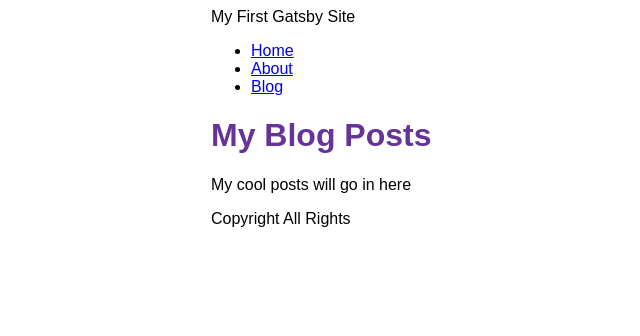
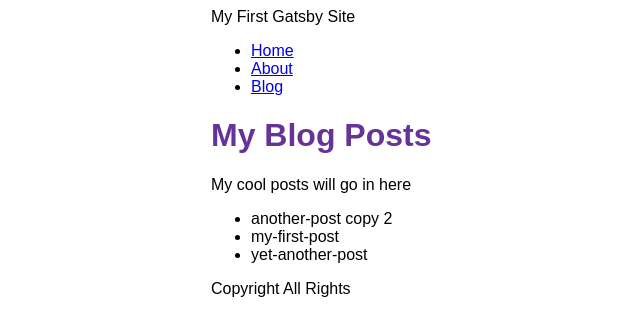
Before and after one commit to gusdn0236/my-blog-2022-06-28, a Gatsby site: page /blog in a window 1280 px wide. Shown: the whole page, without its empty margins (179-819 px from the left). Built offline with nearby package versions, Linux system fonts and the light colour scheme; Gatsby itself is replaced by a stand-in of ours.

Commit message:
블로그 포스트리스트

```diff
--- a/gatsby-config.js
+++ b/gatsby-config.js
@@ -1,10 +1,16 @@
 module.exports = {
   siteMetadata: {
     title: "My First Gatsby Site",
-
   },
   plugins: [
     "gatsby-plugin-image",
     "gatsby-plugin-sharp",
+    {
+      resolve: "gatsby-source-filesystem",
+      options: {
+        name: `blog`,
+        path: `${__dirname}/blog`,
+      }
+    },
   ],
 };
--- a/src/pages/blog.js
+++ b/src/pages/blog.js
@@ -1,10 +1,26 @@
 import React from "react";
 import Layout from "../components/layout";
+import { graphql, useStaticQuery } from "gatsby";
 
 function BlogPage() {
+  const data = useStaticQuery(graphql`
+  query {
+    allFile {
+      nodes {
+        name
+      }
+    }
+  }
+`);
   return (
     <Layout pageTitle="My Blog Posts">
+
       <p>My cool posts will go in here</p>
+      <ul>
+        {data.allFile.nodes.map((node) => (
+          <li key={node.name}>{node.name}</li>
+        ))}
+      </ul>
     </Layout>
   );
 }
```
Also changed, not shown: blog/another-post copy 2.mdx (added), blog/my-first-post.mdx (added), blog/yet-another-post.mdx (added).
